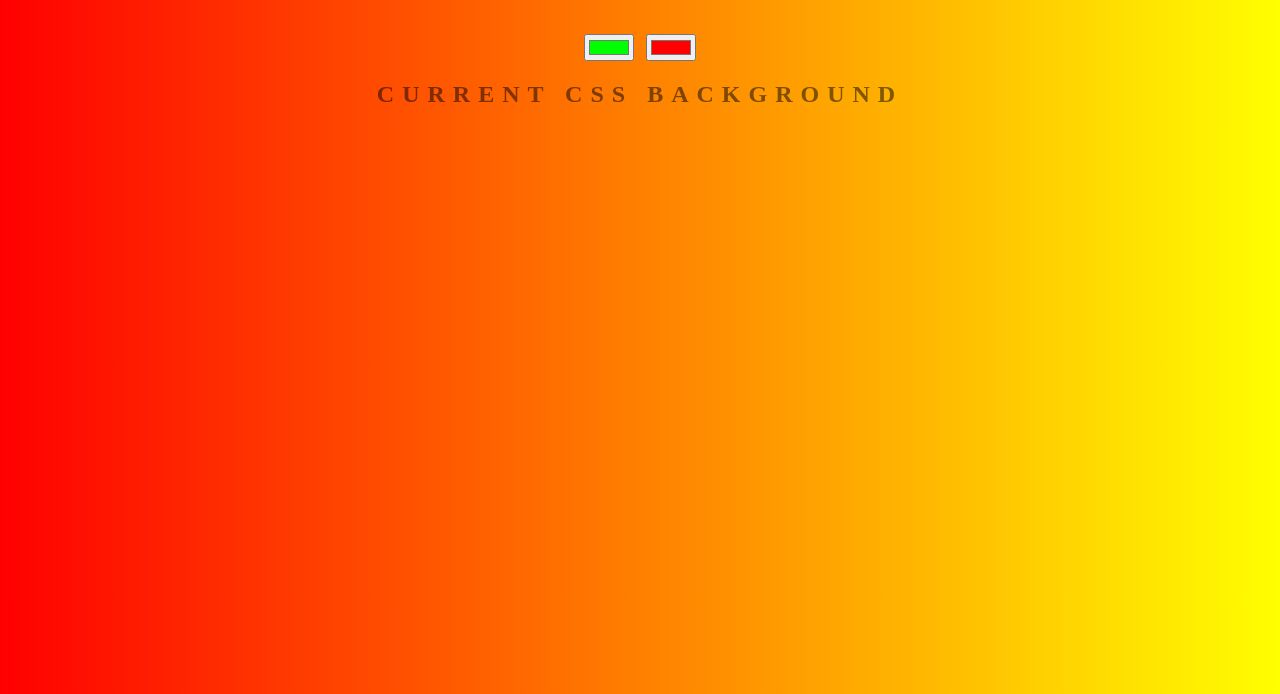
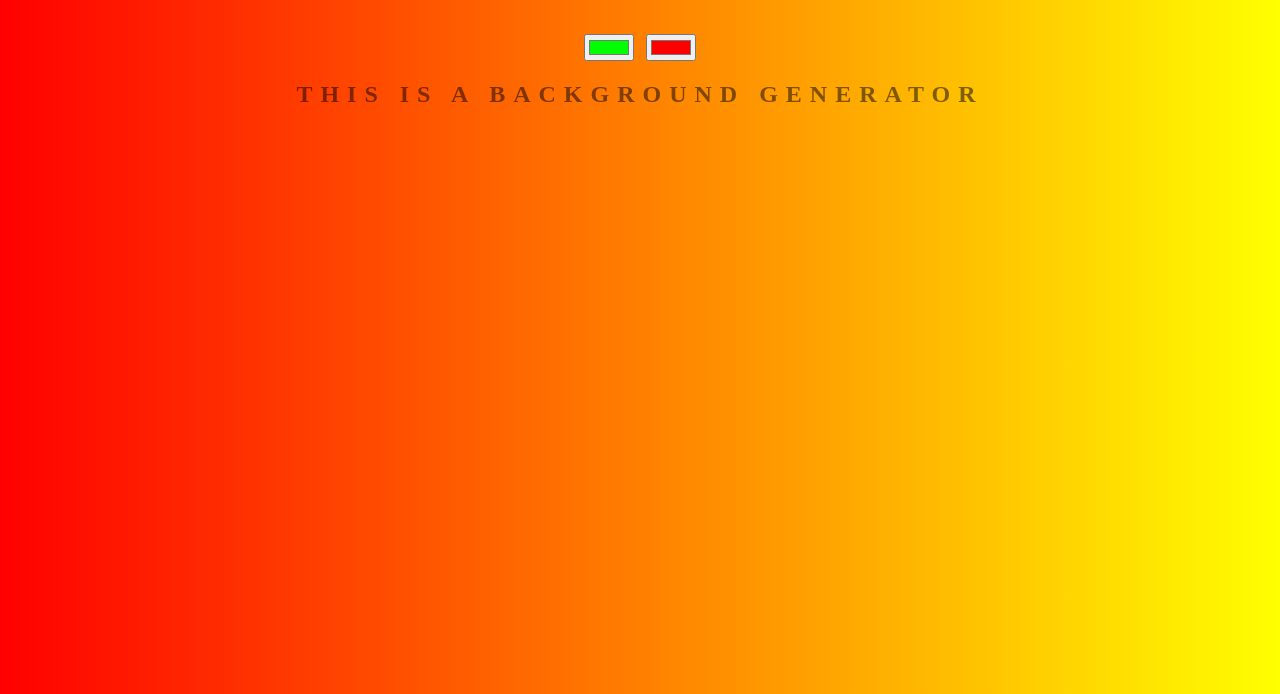
Before and after one commit to khanhamza96/background-generator, a plain HTML site: page index.html in a window 1280 px wide. Shown: the part 106-800 px from the top of the page. Drawn offline with Linux system fonts and the light colour scheme.

Commit message:
changing text

```diff
--- a/index.html
+++ b/index.html
@@ -8,7 +8,7 @@
     <h1>COOL Generator</h1>
     <input class="color1" type="color" name="color1" value="#00ff00" />
     <input class="color2" type="color" name="color2" value="#ff0000" />
-    <h2>Current CSS Background</h2>
+    <h2>This is a background generator</h2>
     <h3></h3>
     <script type="text/javascript" src="script.js"></script>
   </body>
```
